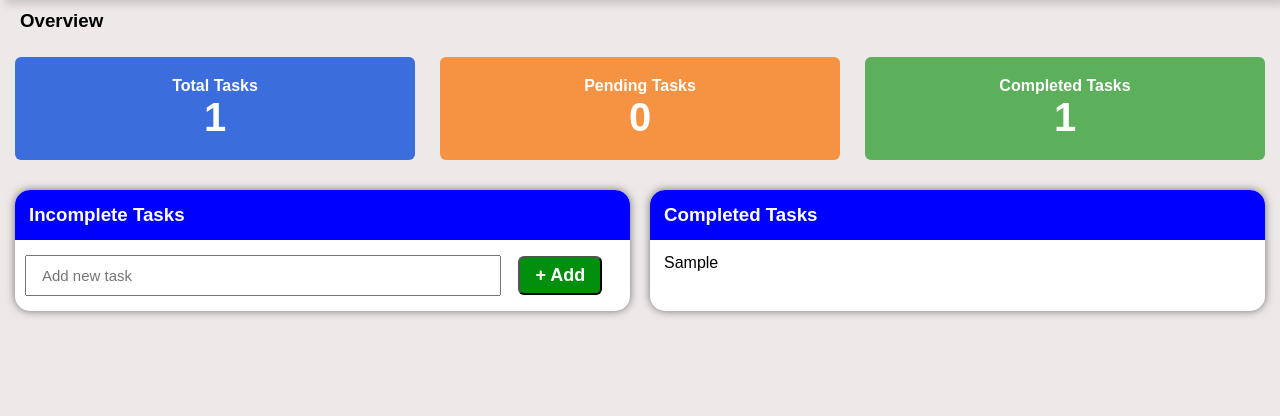
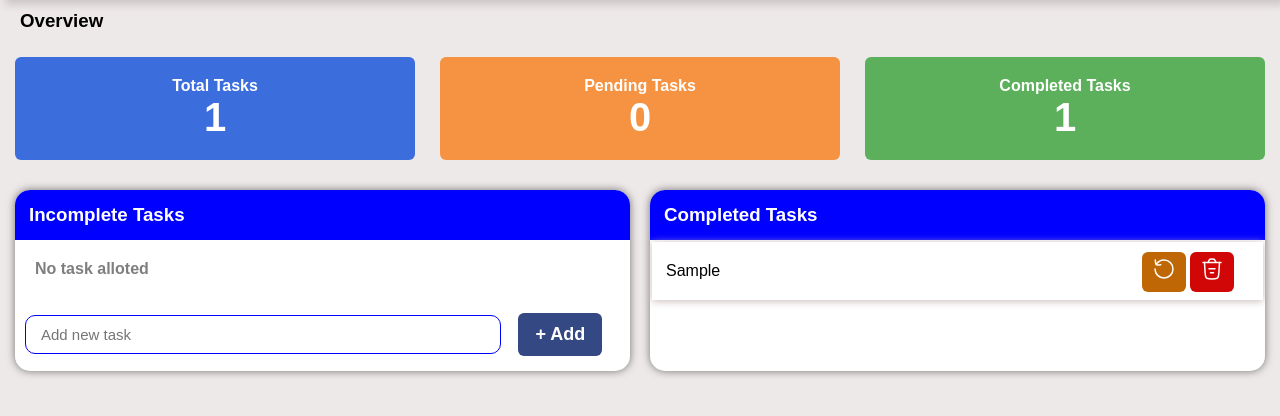
Before and after one commit to vivek-chauhan16/taskmaster-todo, a Django app: page / in a window 1280 px wide. Shown: the part 63-479 px from the top of the page. Run offline with Django 5.2, Linux system fonts and the light colour scheme; tables that the repository leaves empty hold one stand-in row (values such as "Sample post"); one stand-in notice (Sample message) is shown; some libraries are stand-ins or nearby versions.

Commit message:
all functions working with improved ui

```diff
--- a/static/css/style.css
+++ b/static/css/style.css
@@ -125,19 +125,34 @@ body {
     padding: 10px 15px;
     width: 80%;
     font-size: 15px;
+    border-radius: 10px;
+    border:1px solid blue;
+    transition: all 0.2s ease;
 }
+
+.form-group input:hover{
+    border: 1px solid rgb(20, 126, 6);
+}
+
+.form-group input:focus{
+    border: 2px solid rgb(30, 95, 192);
+    outline: none;
+}
+
 .form-group button{
-    padding: 7px 15px;
+    padding: 11px 17px;
     font-size: 18px;
-    background-color: rgb(2, 143, 13);
+    background-color: #0f286dd7;
+    border:none;
     color: white;
     border-radius: 6px;
     font-weight: 600;
     margin-left: 13px;
+    transition: all 0.25s ease;
 }
 
 .form-group button:hover{
-    background-color: rgb(51, 173, 14);
+    background-color: #3a5bb6d7;
     cursor: pointer;
 }
 
@@ -146,15 +161,60 @@ body {
     padding: 14px;
     align-items: center;
     justify-content: space-between;
+    box-shadow: 0px 1px 8px rgb(202, 183, 183);
+    margin: 2px;
 }
 
 .task-icon-container{
-    padding: 0 15px;
+    padding: 1px 15px;
 }
 
-.task-icon-container a{
-    padding: 0 5px;
+.task-icon{
+    border-radius: 6px;
+    padding: 15px 10px 8px 10px;
 }
+
+.task-icon img{
+    height: auto;
+    object-fit: contain;
+}
+
+.task-icon.done{
+    background-color: rgb(2, 139, 2);
+    transition: all 0.25s ease;
+}
+
+.task-icon.done:hover{
+    background-color: rgb(17, 172, 17);
+}
+
+.task-icon.edit{
+    background-color: #009688;
+    transition: all 0.25s ease;
+}
+
+.task-icon.edit:hover{
+    background-color: #31cabb;
+}
+
+.task-icon.delete{
+    background-color: rgb(209, 6, 6);
+    transition: all 0.25s ease;
+}
+
+.task-icon.delete:hover{
+    background-color: rgb(238, 42, 42);
+}
+
+.task-icon.undone{
+    background-color: rgb(190, 103, 4);
+    transition: all 0.25s ease;
+}
+
+.task-icon.undone:hover{
+    background-color: rgb(231, 139, 34);
+}
+
 
 .completed-status {
     display: flex;
@@ -165,3 +225,8 @@ body {
 .completed-status span {
     padding: 10px;
 }
+.status-card{
+    font-weight: bold;
+    opacity: 0.5;
+    padding: 20px;
+}
--- a/task_master/urls.py
+++ b/task_master/urls.py
@@ -4,4 +4,13 @@ from . import views
 urlpatterns = [
      path('addTask/', views.addTask, name='addTask'),
 
+     path('mark_as_done/<int:pk>/', views.mark_as_done, name='mark_as_done'),
+
+     path('mark_as_undone/<int:pk>/', views.mark_as_undone, name='mark_as_undone'),
+
+     path('delete_task/<int:pk>/', views.delete_task, name='delete_task'),
+
+     path('edit_task/<int:pk>/', views.edit_task, name="edit_task"),
+
+
 ]
--- a/templates/home.html
+++ b/templates/home.html
@@ -7,6 +7,7 @@
     <title>TaskManager</title>
     <link rel="stylesheet" href="{% static 'css/style.css' %}" />
     <link rel="stylesheet" href="https://cdn.hugeicons.com/font/hgi-stroke-rounded.css" />
+    <script src="https://cdn.jsdelivr.net/npm/sweetalert2@11"></script>
   </head>
 
   <body>
@@ -47,14 +48,20 @@
           <div class="incomplete-tasks task-center-card">
             <p>{{ task.task }}</p>
             <div class="task-icon-container">
-              <a href="#" class="task-icon"><i class="hgi hgi-stroke hgi-pencil-edit-02"></i></a>
-              <a href="#" class="task-icon"><i class="hgi hgi-stroke hgi-delete-02"></i></a>
+              <a href="{% url 'mark_as_done' task.pk %}" class="task-icon done"><img src="{% static 'images/done.svg' %}" alt="done icon"></a>
+              <a href="{% url 'edit_task' task.id %}" class="task-icon edit"><img src="{% static 'images/edit.svg' %}" alt="edit icon"></a>
+              <a href="{% url 'delete_task' task.pk %}" class="task-icon delete"><img src="{% static 'images/delete.svg' %}" alt="delete icon"></i></a>
             </div>
           </div>
         {% endfor %}
+        {% if total_pending_tasks == 0 %}
+          <div class="status-card">
+            <p>No task alloted</p>
+          </div>
+        {% endif %}
 
         <div class="form-container">
-          <form action="{% url "addTask" %}" method="post">
+          <form action="{% url 'addTask' %}" method="post">
             {% csrf_token %}
             <div class="form-group">
               <input type="text" name="task" class="form-control" placeholder="Add new task" />
@@ -72,12 +79,40 @@
           <div class="completed-tasks task-center-card">
             <p>{{ task.task|title }}</p>
             <div class="task-icon-container">
-              <a href="#" class="task-icon"><i class="hgi hgi-stroke hgi-pencil-edit-02"></i></a>
-              <a href="#" class="task-icon"><i class="hgi hgi-stroke hgi-delete-02"></i></a>
+              <a href=" {% url 'mark_as_undone' task.pk %} " class="task-icon undone"><img src="{% static 'images/undone.svg' %}" alt="undone icon"></a>
+              <a href="{% url 'delete_task' task.pk %}" class="task-icon delete"><img src="{% static 'images/delete.svg' %}" alt="delete icon"></a>
             </div>
           </div>
         {% endfor %}
+        {% if total_completed_tasks == 0 %}
+          <div class="status-card">
+            <p>No task completed</p>
+          </div>
+        {% endif %}
       </div>
     </section>
+
+    {% comment %}escapejs is a builtin filter in django which makes text safe for js preventing errors.{% endcomment %}
+    {% if messages %}
+      {% for message in messages %}
+        {% if 'add_error' in message.tags %}
+          <script>
+            Swal.fire({
+              icon: 'error',
+              title: 'Oops!',
+              text: '{{message|escapejs}}'
+            })
+          </script>
+        {% elif 'update_success' in message.tags %}
+          <script>
+            Swal.fire({
+              icon: 'success',
+              title: 'Task Updated',
+              text: '{{ message|escapejs }}'
+            })
+          </script>
+        {% endif %}
+      {% endfor %}
+    {% endif %}
   </body>
 </html>
```
Also changed, not shown: static/css/task_style.css (added, +12 -0 lines), task_master/views.py (+41 -1 lines), templates/edit_task.html (added, +40 -0 lines), static/images/delete.svg (added), static/images/done.svg (added), static/images/edit.svg (added), static/images/undone.svg (added), templates/base.html (added).
